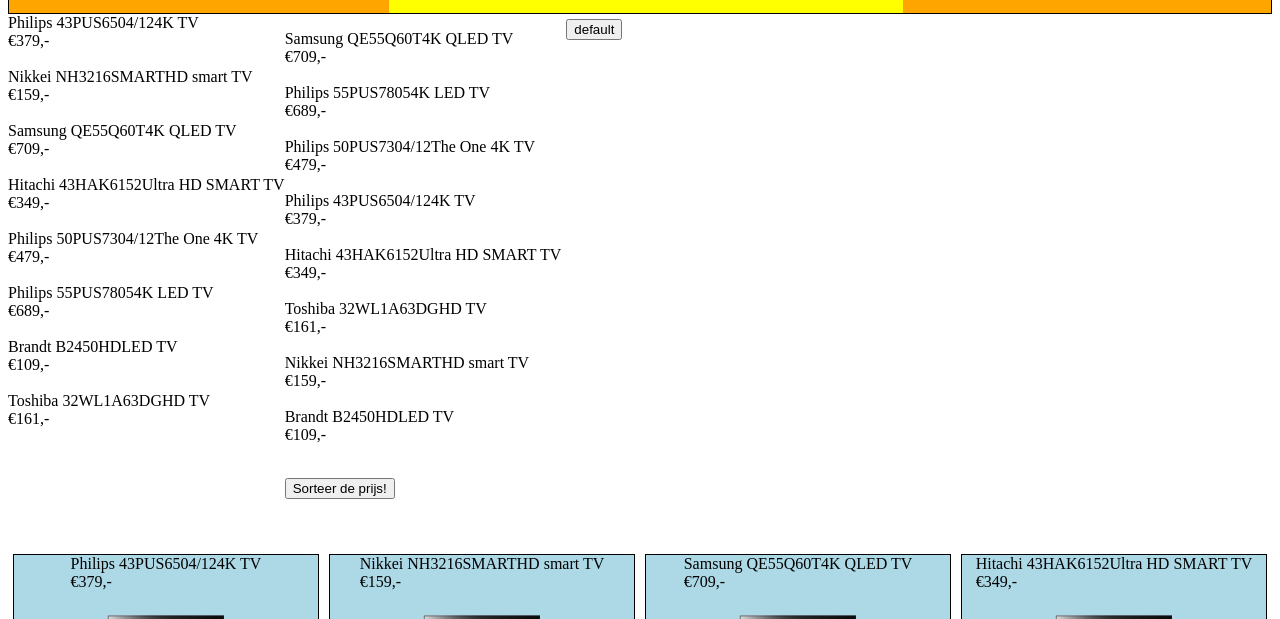
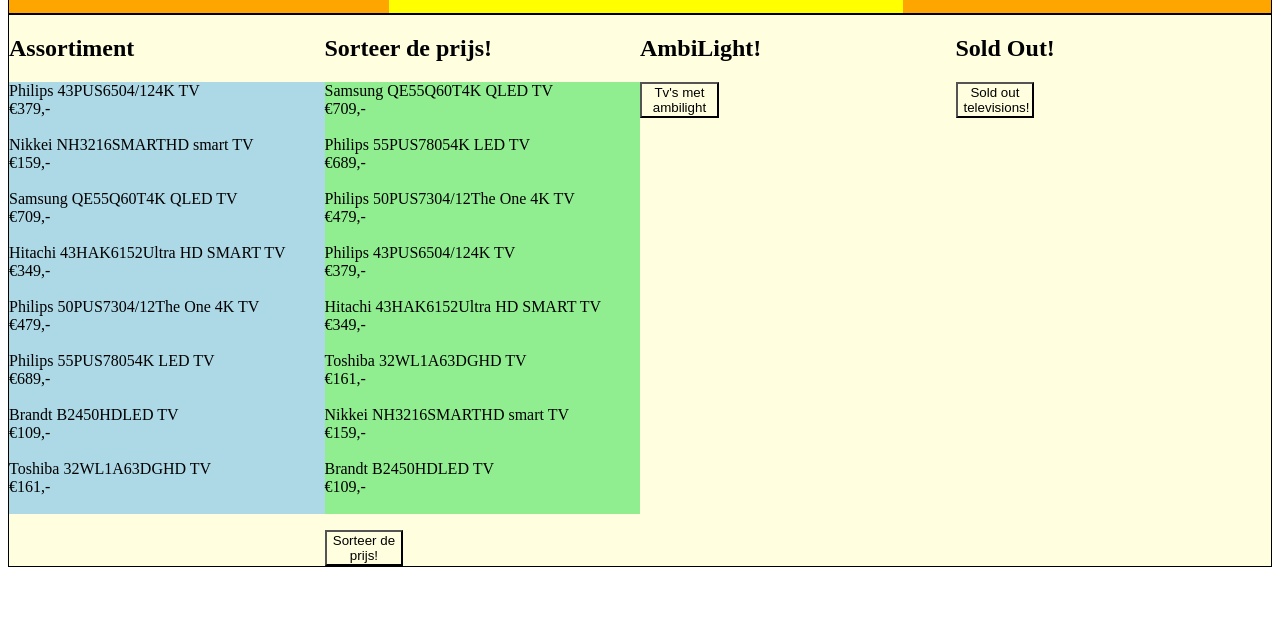
Before and after one commit to wil004/Tech-it-easy, a plain HTML site: page index.html in a window 1280 px wide. Both pictures are taken after a click on the button "Sorteer de prijs!". Shown: the part 126-745 px from the top of the page. Drawn offline with Linux system fonts and the light colour scheme.

Commit message:
Finished the tech it easy project from novi

```diff
--- a/index.html
+++ b/index.html
@@ -26,18 +26,38 @@
 </div>
 
 <div class="televisions">
-<div id="printTelevisions">
+    <div class="flexbox">
+        <h2>Assortiment</h2>
+        <div class="printTelevisions">
+            <p id="printTelevisions"></p>
+        </div>
+    </div>
+
+
+    <div class="flexbox">
+        <h2>Sorteer de prijs!</h2>
+        <div class="sortedTelevisions">
+            <p id="sort"></p>
+            <button class="text" onclick="sortFunction()" >Sorteer de prijs!</button>
+        </div>
+    </div>
+
+    <div class="flexbox">
+            <h2>AmbiLight!</h2>
+        <div class="ambilight">
+            <p id="ambilight"></p>
+            <button class="text" onclick="ambiLightFunction()">Tv's met ambilight</button>
+        </div>
+    </div>
+    <div class="flexbox">
+        <h2>Sold Out!</h2>
+        <div class="soldOut">
+        <p id="soldOut"></p>
+        <button class="text" onclick="soldOutFunction()">Sold out televisions!</button>
+        </div>
+    </div>
 </div>
 
-
-<div>
-    <p id="sort"></p>
-    <button class="text" onclick="myFunction()" >Sorteer de prijs!</button>
-</div>
-    <form>
-        <input type="button" value="default" id="default" />
-    </form>
-</div>
 
 
 
--- a/novi.js
+++ b/novi.js
@@ -188,7 +188,7 @@
     let total = 0;
 
     inventory.forEach(item => {
-        total += item.originalStock - item.sold;
+        total = item.originalStock - item.sold + total;
 
     });
 
@@ -211,16 +211,33 @@
     });
 // console.log(soldOut)
 
+const soldOutTelevisions = (array) => {
+    let soldOutTv = 'Deze televisies zijn helaas uitverkocht: <br><br>';
+    for (let i = 0; i < array.length; i++) {
+        soldOutTv = soldOutTv + '-' + array[i] + '<br><br>';
+    }
+    return soldOutTv
+}
 //Opdracht 2c: Gebruik een array-methode om alle tv's te verzamelen (de hele objecten) die over AmbiLight beschikken.
 
 
-let ambiLight = [];
-inventory.forEach(item => {
-    if ((item.options.ambiLight) === true) {
-        ambiLight.push(item);
-    }
+        const ambiLight = inventory.filter(item => {
+            return item.options.ambiLight;
         });
 
+
+// Een functie om een uitklapbare button te maken.
+
+        const ambiLightOption = (array) => {
+            let ambiLight1 = '';
+            for (let i = 0; i < array.length; i++) {
+                ambiLight1 = array[i].brand + ' ' + array[i].type + array[i].name + "<br>" + '€' + array[i].price + ",- <br>"
+                    + "Television has ambiLight:" + ' ' + array[i].options.ambiLight + "<br><br><br>" + ambiLight1;
+            }
+            return ambiLight1
+        }
+
+        console.log(ambiLightOption(ambiLight));
 
 
 //Opdracht 2d: Schrijf een functie die alle tv's van laagste naar hoogste prijs sorteert.
@@ -229,17 +246,17 @@
             return a.price - b.price;
         }
 
+// Een functie om een uitklapbare button te maken.
+
         const sorted = (array) => {
             inventory.sort(sorteer1);
-        let sortedInventory = [];
+            let sortedInventory = '';
             for (let i = 0; i < array.length; i++) {
-            sortedInventory = array[i].brand + ' ' + array[i].type + array[i].name + "<br>" +'€' + array[i].price + ",- <br><br>"
+                sortedInventory = array[i].brand + ' ' + array[i].type + array[i].name + "<br>" + '€' + array[i].price + ",- <br><br>"
                     + sortedInventory;
             }
             return sortedInventory;
         };
-
-
 
 
 //Opdracht 3a: Wat is onze doel-opbrengst? Bereken wat de totale opbrengst is, als we alle exemplaren van ieder
@@ -254,7 +271,6 @@
         }
 
         let revenue = priceStock(inventory);
-
 
 
 //Opdracht 6b: Hoeveel hebben we tot nu toe verdient? Bereken hoeveel we tot nu toe verdient
@@ -276,7 +292,7 @@
             return type
         }
 
-    const TypeTwo2 = TypeTwo(inventory[2]) +(TypeTwo(inventory[4]));
+        const TypeTwo2 = TypeTwo(inventory[2]) + (TypeTwo(inventory[4]));
 
 
 //Opdracht 5a: Zorg ervoor dat er een string wordt gegenereerd voor de naam van een tv.
@@ -295,7 +311,6 @@
         const tvType1 = tvType(inventory[2]) + (tvType(inventory[4]));
 
 
-
 //Opdracht 5b: Zorg ervoor dat de prijs van een tv netjes geformat wordt.
 // Maak een functie die één tv-prijs als parameter verwacht (zoals 379) en
 // daar de volgende string van maakt: €379,-. Zorg ervoor dat je deze functie
@@ -307,7 +322,6 @@
         }
 
         let tvPrice1 = ('€') + tvPrice(inventory[3]) + (",-");
-
 
 
 //Opdracht 5c: Zorg ervoor dat er een string wordt gegenereerd voor alle beschikbare
@@ -335,8 +349,7 @@
             }
             if (index || index === 0) {
                 return allSizes[index]
-    }
-    else {
+            } else {
                 return allSizes
             }
         }
@@ -351,7 +364,7 @@
             //change the value of the before declared arrays with the help of 2 loops!
 
             for (let i = 0; i < array.length; i++) {
-        tvSets[i] = array[i].brand + ' ' + array[i].type + array[i].name + "<br>" +'€' + array[i].price + ",- <br><br>";
+                tvSets[i] = array[i].brand + ' ' + array[i].type + array[i].name + "<br>" + '€' + array[i].price + ",- <br><br>";
 
             }
             //if there is an index number declared we return the specified array with the if statement below.
@@ -369,8 +382,16 @@
 
 
 
-        function myFunction() {
+       function sortFunction() {
             document.getElementById("sort").innerHTML = sorted(inventory);
+        }
+
+        function ambiLightFunction() {
+            document.getElementById("ambilight").innerHTML = ambiLightOption(ambiLight);
+        }
+
+        function soldOutFunction() {
+            document.getElementById("soldOut").innerHTML = soldOutTelevisions(soldOut);
         }
 
 
--- a/styles.css
+++ b/styles.css
@@ -43,7 +43,38 @@
 
 .televisions {
     display: flex;
+    border: 1px solid black;
+    justify-content: space-around;
+    background-color: lightyellow;
 }
+
+.flexbox, .flexbox button {
+    align-items: center;
+    justify-content: center;
+    width: 25%;
+    background-color: lightyellow;
+}
+
+#printTelevisions {
+    background-color: lightblue;
+}
+
+p {
+    font-size: 16px;
+}
+
+.sortedTelevisions p {
+    background-color: lightgreen;
+}
+
+.ambilight p{
+    background-color: yellow;
+}
+
+.soldOut p{
+    background-color: red;
+}
+
 
 #buttons {
     display: flex;
```
Lines whose indentation alone changed are shown as unchanged.
